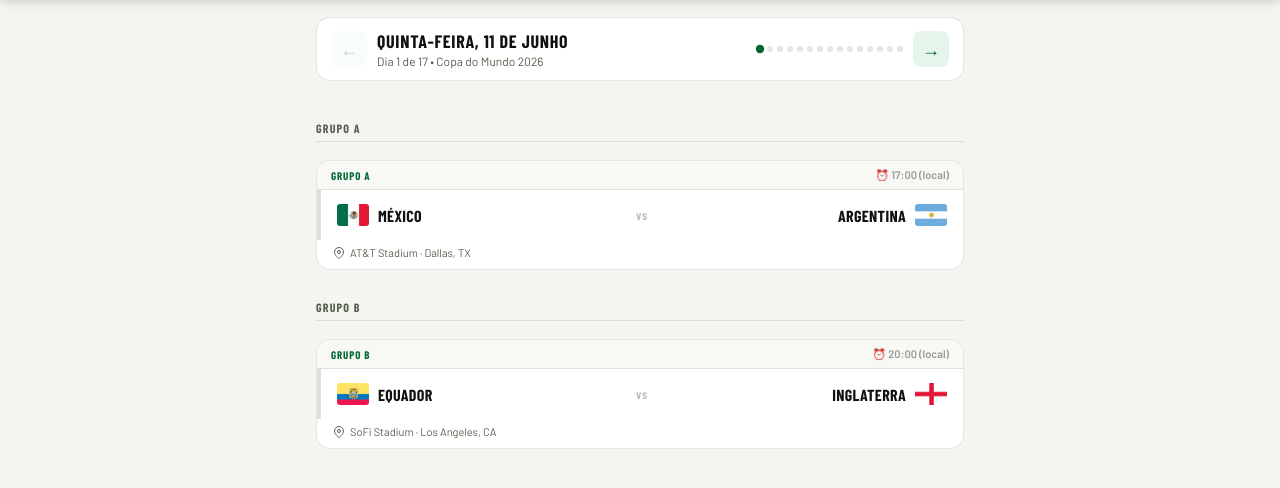
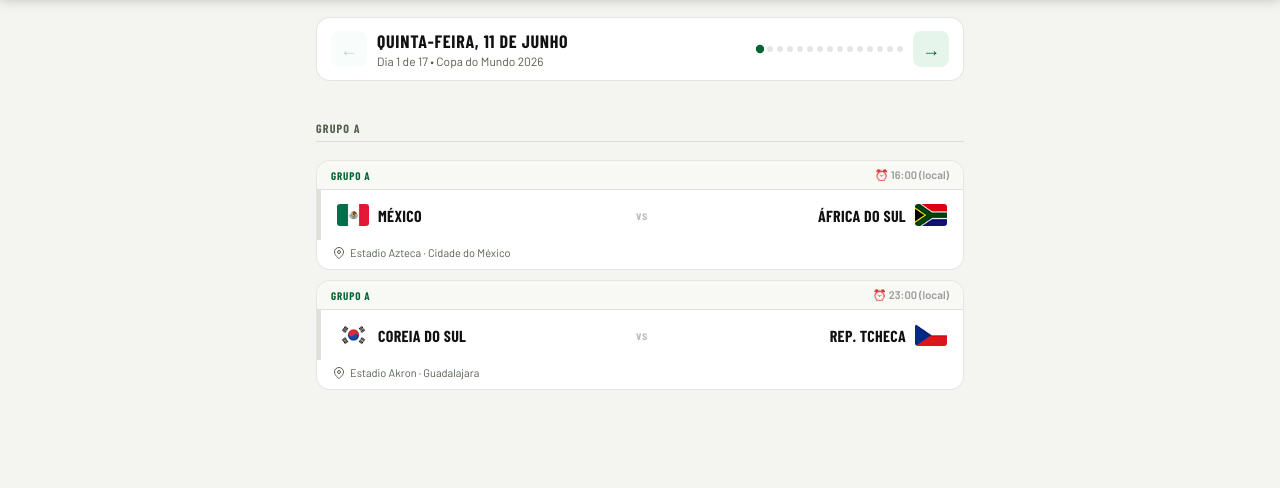
Before and after one commit to lanz3ra/WCTool, a plain HTML site: page index.html in a window 1280 px wide. Shown: the part 64-552 px from the top of the page. Drawn offline with nearby package versions, Linux system fonts and the light colour scheme.

Commit message:
tabela completa 72 jogos oficiais

```diff
--- a/index.html
+++ b/index.html
@@ -351,72 +351,102 @@
 
   // ── TODOS OS JOGOS DA FASE DE GRUPOS ──
   // Horários em horário local do estádio (aproximado)
-  // hf/af = caminho para a imagem em FLAGS/
   const F = s => 'assets/flags/' + s + '.png';
   const GAMES = [
+    // ── 1ª RODADA ──
     // 11 jun
-    { date:'2026-06-11', time:'17:00', home:'México',        hf:F('MEX'), away:'Argentina',      af:F('ARG'), group:'Grupo A', venue:'AT&T Stadium · Dallas, TX' },
-    { date:'2026-06-11', time:'20:00', home:'Equador',       hf:F('ECU'), away:'Inglaterra',     af:F('ENG'), group:'Grupo B', venue:'SoFi Stadium · Los Angeles, CA' },
+    { date:'2026-06-11', time:'16:00', home:'México',              hf:F('MEX'), away:'África do Sul',        af:F('RSA'), group:'Grupo A', venue:'Estadio Azteca · Cidade do México' },
+    { date:'2026-06-11', time:'23:00', home:'Coreia do Sul',       hf:F('KOR'), away:'Rep. Tcheca',          af:F('CZE'), group:'Grupo A', venue:'Estadio Akron · Guadalajara' },
     // 12 jun
-    { date:'2026-06-12', time:'14:00', home:'Países Baixos', hf:F('NED'), away:'Iraque',         af:F('IRQ'), group:'Grupo C', venue:'Lincoln Financial · Filadélfia, PA' },
-    { date:'2026-06-12', time:'17:00', home:'EUA',           hf:F('USA'), away:'Arábia Saudita', af:F('KSA'), group:'Grupo D', venue:'SoFi Stadium · Los Angeles, CA' },
-    { date:'2026-06-12', time:'20:00', home:'Portugal',      hf:F('POR'), away:'Zimbábue',       af:F('ZIM'), group:'Grupo E', venue:'Gillette Stadium · Boston, MA' },
+    { date:'2026-06-12', time:'16:00', home:'Canadá',              hf:F('CAN'), away:'Bósnia e Herzegovina', af:F('BIH'), group:'Grupo B', venue:'BMO Field · Toronto' },
+    { date:'2026-06-12', time:'22:00', home:'EUA',                 hf:F('USA'), away:'Paraguai',             af:F('PAR'), group:'Grupo D', venue:'SoFi Stadium · Los Angeles' },
     // 13 jun
-    { date:'2026-06-13', time:'13:00', home:'Alemanha',      hf:F('GER'), away:'Japão',          af:F('JPN'), group:'Grupo F', venue:'MetLife Stadium · Nova York, NJ' },
-    { date:'2026-06-13', time:'16:00', home:'Espanha',       hf:F('ESP'), away:'Bélgica',        af:F('BEL'), group:'Grupo G', venue:'Rose Bowl · Los Angeles, CA' },
-    { date:'2026-06-13', time:'19:00', home:'Brasil',        hf:F('BRA'), away:'Irã',            af:F('IRN'), group:'Grupo H', venue:"Levi's Stadium · San Jose, CA" },
+    { date:'2026-06-13', time:'01:00', home:'Austrália',           hf:F('AUS'), away:'Turquia',              af:F('TUR'), group:'Grupo D', venue:'BC Place · Vancouver' },
+    { date:'2026-06-13', time:'16:00', home:'Catar',               hf:F('QAT'), away:'Suíça',                af:F('SUI'), group:'Grupo B', venue:"Levi's Stadium · Santa Clara" },
+    { date:'2026-06-13', time:'19:00', home:'Brasil',              hf:F('BRA'), away:'Marrocos',             af:F('MAR'), group:'Grupo C', venue:'MetLife Stadium · Nova York/NJ' },
+    { date:'2026-06-13', time:'22:00', home:'Haiti',               hf:F('HAI'), away:'Escócia',              af:F('SCO'), group:'Grupo C', venue:'Gillette Stadium · Boston' },
     // 14 jun
-    { date:'2026-06-14', time:'13:00', home:'França',        hf:F('FRA'), away:'Albânia',        af:F('ALB'), group:'Grupo I', venue:'AT&T Stadium · Dallas, TX' },
-    { date:'2026-06-14', time:'16:00', home:'Uruguai',       hf:F('URU'), away:'Cazaquistão',    af:F('KAZ'), group:'Grupo J', venue:'Arrowhead Stadium · Kansas City, MO' },
-    { date:'2026-06-14', time:'19:00', home:'Coreia do Sul', hf:F('KOR'), away:'Costa Rica',     af:F('CRC'), group:'Grupo K', venue:'Lumen Field · Seattle, WA' },
+    { date:'2026-06-14', time:'14:00', home:'Alemanha',            hf:F('GER'), away:'Curaçau',              af:F('CUW'), group:'Grupo E', venue:'NRG Stadium · Houston' },
+    { date:'2026-06-14', time:'17:00', home:'Holanda',             hf:F('NED'), away:'Japão',                af:F('JPN'), group:'Grupo F', venue:'AT&T Stadium · Dallas' },
+    { date:'2026-06-14', time:'20:00', home:'Costa do Marfim',     hf:F('CIV'), away:'Equador',              af:F('ECU'), group:'Grupo E', venue:'Lincoln Financial · Filadélfia' },
+    { date:'2026-06-14', time:'23:00', home:'Suécia',              hf:F('SWE'), away:'Tunísia',              af:F('TUN'), group:'Grupo F', venue:'Estadio BBVA · Monterrey' },
     // 15 jun
-    { date:'2026-06-15', time:'13:00', home:'Austrália',     hf:F('AUS'), away:'Índia',          af:F('IND'), group:'Grupo L', venue:'Estadio Azteca · Cidade do México' },
-    { date:'2026-06-15', time:'16:00', home:'Chile',         hf:F('CHI'), away:'Colômbia',       af:F('COL'), group:'Grupo A', venue:'Estadio BBVA · Monterrey' },
-    { date:'2026-06-15', time:'19:00', home:'Senegal',       hf:F('SEN'), away:'Jamaica',        af:F('JAM'), group:'Grupo B', venue:'BC Place · Vancouver, BC' },
+    { date:'2026-06-15', time:'13:00', home:'Espanha',             hf:F('ESP'), away:'Cabo Verde',           af:F('CPV'), group:'Grupo H', venue:'Mercedes-Benz Stadium · Atlanta' },
+    { date:'2026-06-15', time:'16:00', home:'Bélgica',             hf:F('BEL'), away:'Egito',                af:F('EGY'), group:'Grupo G', venue:'Lumen Field · Seattle' },
+    { date:'2026-06-15', time:'19:00', home:'Arábia Saudita',      hf:F('KSA'), away:'Uruguai',              af:F('URU'), group:'Grupo H', venue:'Hard Rock Stadium · Miami' },
+    { date:'2026-06-15', time:'22:00', home:'Irã',                 hf:F('IRN'), away:'Nova Zelândia',        af:F('NZL'), group:'Grupo G', venue:'SoFi Stadium · Los Angeles' },
     // 16 jun
-    { date:'2026-06-16', time:'13:00', home:'Croácia',       hf:F('CRO'), away:'Marrocos',       af:F('MAR'), group:'Grupo C', venue:'Lincoln Financial · Filadélfia, PA' },
-    { date:'2026-06-16', time:'16:00', home:'Paquistão',     hf:F('PAK'), away:'Suíça',          af:F('SUI'), group:'Grupo D', venue:'NRG Stadium · Houston, TX' },
-    { date:'2026-06-16', time:'19:00', home:'Argentina',     hf:F('ARG'), away:'Equador',        af:F('ECU'), group:'Grupo B', venue:'AT&T Stadium · Dallas, TX' },
+    { date:'2026-06-16', time:'14:00', home:'Argentina',           hf:F('ARG'), away:'Argélia',              af:F('ALG'), group:'Grupo J', venue:'Arrowhead Stadium · Kansas City' },
+    { date:'2026-06-16', time:'16:00', home:'França',              hf:F('FRA'), away:'Senegal',              af:F('SEN'), group:'Grupo I', venue:'MetLife Stadium · Nova York/NJ' },
+    { date:'2026-06-16', time:'19:00', home:'Iraque',              hf:F('IRQ'), away:'Noruega',              af:F('NOR'), group:'Grupo I', venue:'Gillette Stadium · Boston' },
+    { date:'2026-06-17', time:'01:00', home:'Áustria',             hf:F('AUT'), away:'Jordânia',             af:F('JOR'), group:'Grupo J', venue:"Levi's Stadium · Santa Clara" },
     // 17 jun
-    { date:'2026-06-17', time:'13:00', home:'Gana',          hf:F('GHA'), away:'Japão',          af:F('JPN'), group:'Grupo F', venue:'Estadio Universitario · Monterrey' },
-    { date:'2026-06-17', time:'16:00', home:'México',        hf:F('MEX'), away:'Chile',          af:F('CHI'), group:'Grupo A', venue:'Estadio Azteca · Cidade do México' },
-    { date:'2026-06-17', time:'19:00', home:'Irã',           hf:F('IRN'), away:'Camarões',       af:F('CMR'), group:'Grupo H', venue:"Levi's Stadium · San Jose, CA" },
+    { date:'2026-06-17', time:'14:00', home:'Portugal',            hf:F('POR'), away:'Rep. Dem. do Congo',   af:F('COD'), group:'Grupo K', venue:'NRG Stadium · Houston' },
+    { date:'2026-06-17', time:'17:00', home:'Inglaterra',          hf:F('ENG'), away:'Croácia',              af:F('CRO'), group:'Grupo L', venue:'AT&T Stadium · Dallas' },
+    { date:'2026-06-17', time:'20:00', home:'Gana',                hf:F('GHA'), away:'Panamá',               af:F('PAN'), group:'Grupo L', venue:'BMO Field · Toronto' },
+    { date:'2026-06-17', time:'23:00', home:'Uzbequistão',         hf:F('UZB'), away:'Colômbia',             af:F('COL'), group:'Grupo K', venue:'Estadio Azteca · Cidade do México' },
+
+    // ── 2ª RODADA ──
     // 18 jun
-    { date:'2026-06-18', time:'13:00', home:'Inglaterra',    hf:F('ENG'), away:'Senegal',        af:F('SEN'), group:'Grupo B', venue:'BC Place · Vancouver, BC' },
-    { date:'2026-06-18', time:'16:00', home:'Brasil',        hf:F('BRA'), away:'Camarões',       af:F('CMR'), group:'Grupo H', venue:"Levi's Stadium · San Jose, CA" },
-    { date:'2026-06-18', time:'19:00', home:'Portugal',      hf:F('POR'), away:'El Salvador',    af:F('SLV'), group:'Grupo E', venue:'Gillette Stadium · Boston, MA' },
+    { date:'2026-06-18', time:'13:00', home:'Rep. Tcheca',         hf:F('CZE'), away:'África do Sul',        af:F('RSA'), group:'Grupo A', venue:'Mercedes-Benz Stadium · Atlanta' },
+    { date:'2026-06-18', time:'16:00', home:'Suíça',               hf:F('SUI'), away:'Bósnia e Herzegovina', af:F('BIH'), group:'Grupo B', venue:'SoFi Stadium · Los Angeles' },
+    { date:'2026-06-18', time:'19:00', home:'Canadá',              hf:F('CAN'), away:'Catar',                af:F('QAT'), group:'Grupo B', venue:'BC Place · Vancouver' },
+    { date:'2026-06-18', time:'22:00', home:'México',              hf:F('MEX'), away:'Coreia do Sul',        af:F('KOR'), group:'Grupo A', venue:'Estadio Akron · Guadalajara' },
     // 19 jun
-    { date:'2026-06-19', time:'13:00', home:'Espanha',       hf:F('ESP'), away:'Turquia',        af:F('TUR'), group:'Grupo G', venue:'Rose Bowl · Los Angeles, CA' },
-    { date:'2026-06-19', time:'16:00', home:'França',        hf:F('FRA'), away:'Paraguai',       af:F('PAR'), group:'Grupo I', venue:'AT&T Stadium · Dallas, TX' },
-    { date:'2026-06-19', time:'19:00', home:'Alemanha',      hf:F('GER'), away:'Gana',           af:F('GHA'), group:'Grupo F', venue:'MetLife Stadium · Nova York, NJ' },
+    { date:'2026-06-19', time:'01:00', home:'Turquia',             hf:F('TUR'), away:'Paraguai',             af:F('PAR'), group:'Grupo D', venue:"Levi's Stadium · Santa Clara" },
+    { date:'2026-06-19', time:'16:00', home:'EUA',                 hf:F('USA'), away:'Austrália',            af:F('AUS'), group:'Grupo D', venue:'Lumen Field · Seattle' },
+    { date:'2026-06-19', time:'19:00', home:'Escócia',             hf:F('SCO'), away:'Marrocos',             af:F('MAR'), group:'Grupo C', venue:'Gillette Stadium · Boston' },
+    { date:'2026-06-19', time:'22:30', home:'Brasil',              hf:F('BRA'), away:'Haiti',                af:F('HAI'), group:'Grupo C', venue:'Lincoln Financial · Filadélfia' },
     // 20 jun
-    { date:'2026-06-20', time:'13:00', home:'Uruguai',       hf:F('URU'), away:'Eslováquia',     af:F('SVK'), group:'Grupo J', venue:'Arrowhead Stadium · Kansas City, MO' },
-    { date:'2026-06-20', time:'16:00', home:'EUA',           hf:F('USA'), away:'Paquistão',      af:F('PAK'), group:'Grupo D', venue:"Levi's Stadium · San Jose, CA" },
-    { date:'2026-06-20', time:'19:00', home:'Colômbia',      hf:F('COL'), away:'Equador',        af:F('ECU'), group:'Grupo B', venue:'BC Place · Vancouver, BC' },
+    { date:'2026-06-20', time:'14:00', home:'Holanda',             hf:F('NED'), away:'Suécia',               af:F('SWE'), group:'Grupo F', venue:'NRG Stadium · Houston' },
+    { date:'2026-06-20', time:'17:00', home:'Alemanha',            hf:F('GER'), away:'Costa do Marfim',      af:F('CIV'), group:'Grupo E', venue:'BMO Field · Toronto' },
+    { date:'2026-06-20', time:'21:00', home:'Equador',             hf:F('ECU'), away:'Curaçau',              af:F('CUW'), group:'Grupo E', venue:'Arrowhead Stadium · Kansas City' },
+    { date:'2026-06-21', time:'01:00', home:'Tunísia',             hf:F('TUN'), away:'Japão',                af:F('JPN'), group:'Grupo F', venue:'Estadio BBVA · Monterrey' },
     // 21 jun
-    { date:'2026-06-21', time:'13:00', home:'Argentina',     hf:F('ARG'), away:'Chile',          af:F('CHI'), group:'Grupo A', venue:'Estadio Azteca · Cidade do México' },
-    { date:'2026-06-21', time:'16:00', home:'Croácia',       hf:F('CRO'), away:'Iraque',         af:F('IRQ'), group:'Grupo C', venue:'Lincoln Financial · Filadélfia, PA' },
-    { date:'2026-06-21', time:'19:00', home:'Brasil',        hf:F('BRA'), away:'Austrália',      af:F('AUS'), group:'Grupo H', venue:'NRG Stadium · Houston, TX' },
+    { date:'2026-06-21', time:'13:00', home:'Espanha',             hf:F('ESP'), away:'Arábia Saudita',       af:F('KSA'), group:'Grupo H', venue:'Mercedes-Benz Stadium · Atlanta' },
+    { date:'2026-06-21', time:'16:00', home:'Bélgica',             hf:F('BEL'), away:'Irã',                  af:F('IRN'), group:'Grupo G', venue:'SoFi Stadium · Los Angeles' },
+    { date:'2026-06-21', time:'19:00', home:'Uruguai',             hf:F('URU'), away:'Cabo Verde',           af:F('CPV'), group:'Grupo H', venue:'Hard Rock Stadium · Miami' },
+    { date:'2026-06-21', time:'22:00', home:'Nova Zelândia',       hf:F('NZL'), away:'Egito',                af:F('EGY'), group:'Grupo G', venue:'BC Place · Vancouver' },
     // 22 jun
-    { date:'2026-06-22', time:'13:00', home:'Portugal',      hf:F('POR'), away:'Zimbábue',       af:F('ZIM'), group:'Grupo E', venue:'Gillette Stadium · Boston, MA' },
-    { date:'2026-06-22', time:'16:00', home:'Espanha',       hf:F('ESP'), away:'Marrocos',       af:F('MAR'), group:'Grupo G', venue:'Rose Bowl · Los Angeles, CA' },
-    { date:'2026-06-22', time:'19:00', home:'Japão',         hf:F('JPN'), away:'Costa Rica',     af:F('CRC'), group:'Grupo K', venue:'Lumen Field · Seattle, WA' },
+    { date:'2026-06-22', time:'14:00', home:'Argentina',           hf:F('ARG'), away:'Áustria',              af:F('AUT'), group:'Grupo J', venue:'AT&T Stadium · Dallas' },
+    { date:'2026-06-22', time:'18:00', home:'França',              hf:F('FRA'), away:'Iraque',               af:F('IRQ'), group:'Grupo I', venue:'Lincoln Financial · Filadélfia' },
+    { date:'2026-06-22', time:'21:00', home:'Noruega',             hf:F('NOR'), away:'Senegal',              af:F('SEN'), group:'Grupo I', venue:'MetLife Stadium · Nova York/NJ' },
+    { date:'2026-06-23', time:'00:00', home:'Jordânia',            hf:F('JOR'), away:'Argélia',              af:F('ALG'), group:'Grupo J', venue:"Levi's Stadium · Santa Clara" },
     // 23 jun
-    { date:'2026-06-23', time:'13:00', home:'França',        hf:F('FRA'), away:'Albânia',        af:F('ALB'), group:'Grupo I', venue:'AT&T Stadium · Dallas, TX' },
-    { date:'2026-06-23', time:'16:00', home:'Alemanha',      hf:F('GER'), away:'Eslováquia',     af:F('SVK'), group:'Grupo F', venue:'MetLife Stadium · Nova York, NJ' },
-    { date:'2026-06-23', time:'19:00', home:'Senegal',       hf:F('SEN'), away:'Equador',        af:F('ECU'), group:'Grupo B', venue:'BC Place · Vancouver, BC' },
+    { date:'2026-06-23', time:'14:00', home:'Portugal',            hf:F('POR'), away:'Uzbequistão',          af:F('UZB'), group:'Grupo K', venue:'NRG Stadium · Houston' },
+    { date:'2026-06-23', time:'17:00', home:'Inglaterra',          hf:F('ENG'), away:'Gana',                 af:F('GHA'), group:'Grupo L', venue:'Gillette Stadium · Boston' },
+    { date:'2026-06-23', time:'20:00', home:'Panamá',              hf:F('PAN'), away:'Croácia',              af:F('CRO'), group:'Grupo L', venue:'BMO Field · Toronto' },
+    { date:'2026-06-23', time:'23:00', home:'Colômbia',            hf:F('COL'), away:'Rep. Dem. do Congo',   af:F('COD'), group:'Grupo K', venue:'Estadio Akron · Guadalajara' },
+
+    // ── 3ª RODADA ──
     // 24 jun
-    { date:'2026-06-24', time:'14:00', home:'Argentina',     hf:F('ARG'), away:'Colômbia',       af:F('COL'), group:'Grupo A', venue:'Estadio BBVA · Monterrey' },
-    { date:'2026-06-24', time:'14:00', home:'México',        hf:F('MEX'), away:'Chile',          af:F('CHI'), group:'Grupo A', venue:'Estadio Azteca · Cidade do México' },
+    { date:'2026-06-24', time:'16:00', home:'Suíça',               hf:F('SUI'), away:'Canadá',               af:F('CAN'), group:'Grupo B', venue:'BC Place · Vancouver' },
+    { date:'2026-06-24', time:'16:00', home:'Bósnia e Herzegovina', hf:F('BIH'), away:'Catar',               af:F('QAT'), group:'Grupo B', venue:'Lumen Field · Seattle' },
+    { date:'2026-06-24', time:'19:00', home:'Escócia',             hf:F('SCO'), away:'Brasil',               af:F('BRA'), group:'Grupo C', venue:'Hard Rock Stadium · Miami' },
+    { date:'2026-06-24', time:'19:00', home:'Marrocos',            hf:F('MAR'), away:'Haiti',                af:F('HAI'), group:'Grupo C', venue:'Mercedes-Benz Stadium · Atlanta' },
+    { date:'2026-06-24', time:'22:00', home:'Rep. Tcheca',         hf:F('CZE'), away:'México',               af:F('MEX'), group:'Grupo A', venue:'Estadio Azteca · Cidade do México' },
+    { date:'2026-06-24', time:'22:00', home:'África do Sul',       hf:F('RSA'), away:'Coreia do Sul',        af:F('KOR'), group:'Grupo A', venue:'Estadio BBVA · Monterrey' },
     // 25 jun
-    { date:'2026-06-25', time:'14:00', home:'Espanha',       hf:F('ESP'), away:'Bélgica',        af:F('BEL'), group:'Grupo G', venue:'Rose Bowl · Los Angeles, CA' },
-    { date:'2026-06-25', time:'14:00', home:'Turquia',       hf:F('TUR'), away:'Marrocos',       af:F('MAR'), group:'Grupo G', venue:'SoFi Stadium · Los Angeles, CA' },
+    { date:'2026-06-25', time:'17:00', home:'Equador',             hf:F('ECU'), away:'Alemanha',             af:F('GER'), group:'Grupo E', venue:'MetLife Stadium · Nova York/NJ' },
+    { date:'2026-06-25', time:'17:00', home:'Curaçau',             hf:F('CUW'), away:'Costa do Marfim',      af:F('CIV'), group:'Grupo E', venue:'Lincoln Financial · Filadélfia' },
+    { date:'2026-06-25', time:'20:00', home:'Japão',               hf:F('JPN'), away:'Suécia',               af:F('SWE'), group:'Grupo F', venue:'AT&T Stadium · Dallas' },
+    { date:'2026-06-25', time:'20:00', home:'Tunísia',             hf:F('TUN'), away:'Holanda',              af:F('NED'), group:'Grupo F', venue:'Arrowhead Stadium · Kansas City' },
+    { date:'2026-06-25', time:'23:00', home:'Turquia',             hf:F('TUR'), away:'EUA',                  af:F('USA'), group:'Grupo D', venue:'SoFi Stadium · Los Angeles' },
+    { date:'2026-06-25', time:'23:00', home:'Paraguai',            hf:F('PAR'), away:'Austrália',            af:F('AUS'), group:'Grupo D', venue:"Levi's Stadium · Santa Clara" },
     // 26 jun
-    { date:'2026-06-26', time:'14:00', home:'Alemanha',      hf:F('GER'), away:'Costa Rica',     af:F('CRC'), group:'Grupo F', venue:'MetLife Stadium · Nova York, NJ' },
-    { date:'2026-06-26', time:'18:00', home:'Portugal',      hf:F('POR'), away:'El Salvador',    af:F('SLV'), group:'Grupo E', venue:'Gillette Stadium · Boston, MA' },
+    { date:'2026-06-26', time:'16:00', home:'Noruega',             hf:F('NOR'), away:'França',               af:F('FRA'), group:'Grupo I', venue:'Gillette Stadium · Boston' },
+    { date:'2026-06-26', time:'16:00', home:'Senegal',             hf:F('SEN'), away:'Iraque',               af:F('IRQ'), group:'Grupo I', venue:'BMO Field · Toronto' },
+    { date:'2026-06-26', time:'21:00', home:'Uruguai',             hf:F('URU'), away:'Espanha',              af:F('ESP'), group:'Grupo H', venue:'Estadio Akron · Guadalajara' },
+    { date:'2026-06-26', time:'21:00', home:'Cabo Verde',          hf:F('CPV'), away:'Arábia Saudita',       af:F('KSA'), group:'Grupo H', venue:'NRG Stadium · Houston' },
+    { date:'2026-06-27', time:'00:00', home:'Egito',               hf:F('EGY'), away:'Irã',                  af:F('IRN'), group:'Grupo G', venue:'Lumen Field · Seattle' },
+    { date:'2026-06-27', time:'00:00', home:'Nova Zelândia',       hf:F('NZL'), away:'Bélgica',              af:F('BEL'), group:'Grupo G', venue:'BC Place · Vancouver' },
     // 27 jun
-    { date:'2026-06-27', time:'14:00', home:'França',        hf:F('FRA'), away:'Uruguai',        af:F('URU'), group:'Grupo I/J', venue:'AT&T Stadium · Dallas, TX' },
-    { date:'2026-06-27', time:'18:00', home:'Brasil',        hf:F('BRA'), away:'Irã',            af:F('IRN'), group:'Grupo H', venue:'NRG Stadium · Houston, TX' },
+    { date:'2026-06-27', time:'18:00', home:'Panamá',              hf:F('PAN'), away:'Inglaterra',           af:F('ENG'), group:'Grupo L', venue:'MetLife Stadium · Nova York/NJ' },
+    { date:'2026-06-27', time:'18:00', home:'Croácia',             hf:F('CRO'), away:'Gana',                 af:F('GHA'), group:'Grupo L', venue:'Lincoln Financial · Filadélfia' },
+    { date:'2026-06-27', time:'20:30', home:'Colômbia',            hf:F('COL'), away:'Portugal',             af:F('POR'), group:'Grupo K', venue:'Hard Rock Stadium · Miami' },
+    { date:'2026-06-27', time:'20:30', home:'Rep. Dem. do Congo',  hf:F('COD'), away:'Uzbequistão',          af:F('UZB'), group:'Grupo K', venue:'Mercedes-Benz Stadium · Atlanta' },
+    { date:'2026-06-27', time:'23:00', home:'Argélia',             hf:F('ALG'), away:'Áustria',              af:F('AUT'), group:'Grupo J', venue:'Arrowhead Stadium · Kansas City' },
+    { date:'2026-06-27', time:'23:00', home:'Jordânia',            hf:F('JOR'), away:'Argentina',            af:F('ARG'), group:'Grupo J', venue:'AT&T Stadium · Dallas' },
   ];
 
   // ── RESULTADOS reais (preencha aqui conforme os jogos acontecerem) ──
```
